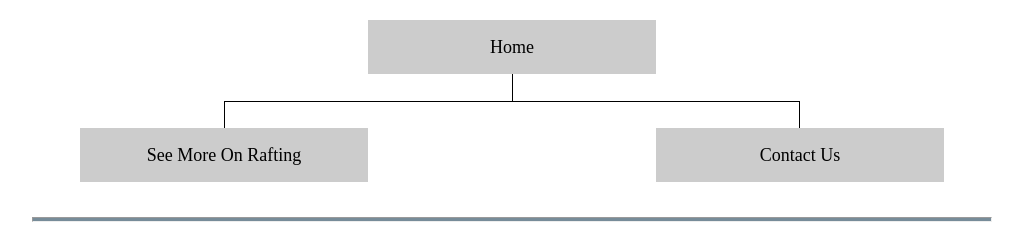
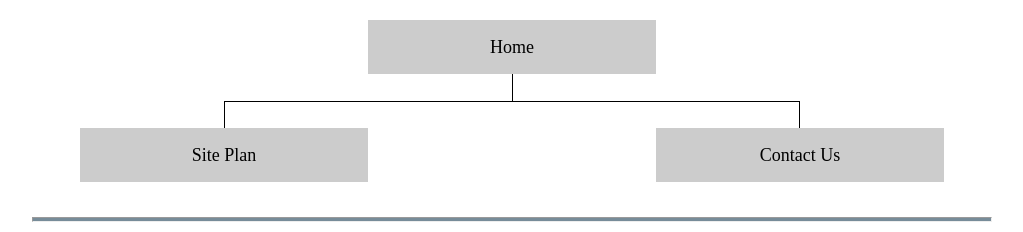
Before and after one commit to byui-paul/wdd130, a plain HTML site: page wwr/site-plan-rafting.html in a window 1280 px wide. Shown: the part 2309-2541 px from the top of the page, without its empty margins (128-1151 px from the left). Drawn offline with Linux system fonts and the light colour scheme.

Commit message:
more changes

```diff
--- a/wwr/site-plan-rafting.html
+++ b/wwr/site-plan-rafting.html
@@ -110,7 +110,7 @@
     <div class="sitemap">
       <div class="sm-home">Home</div>
       <div class="sm-page2">
-        See More On Rafting
+        Site Plan
         <!-- this page will have a name later -->
       </div>
       <div class="sm-page3">Contact Us</div>
```
